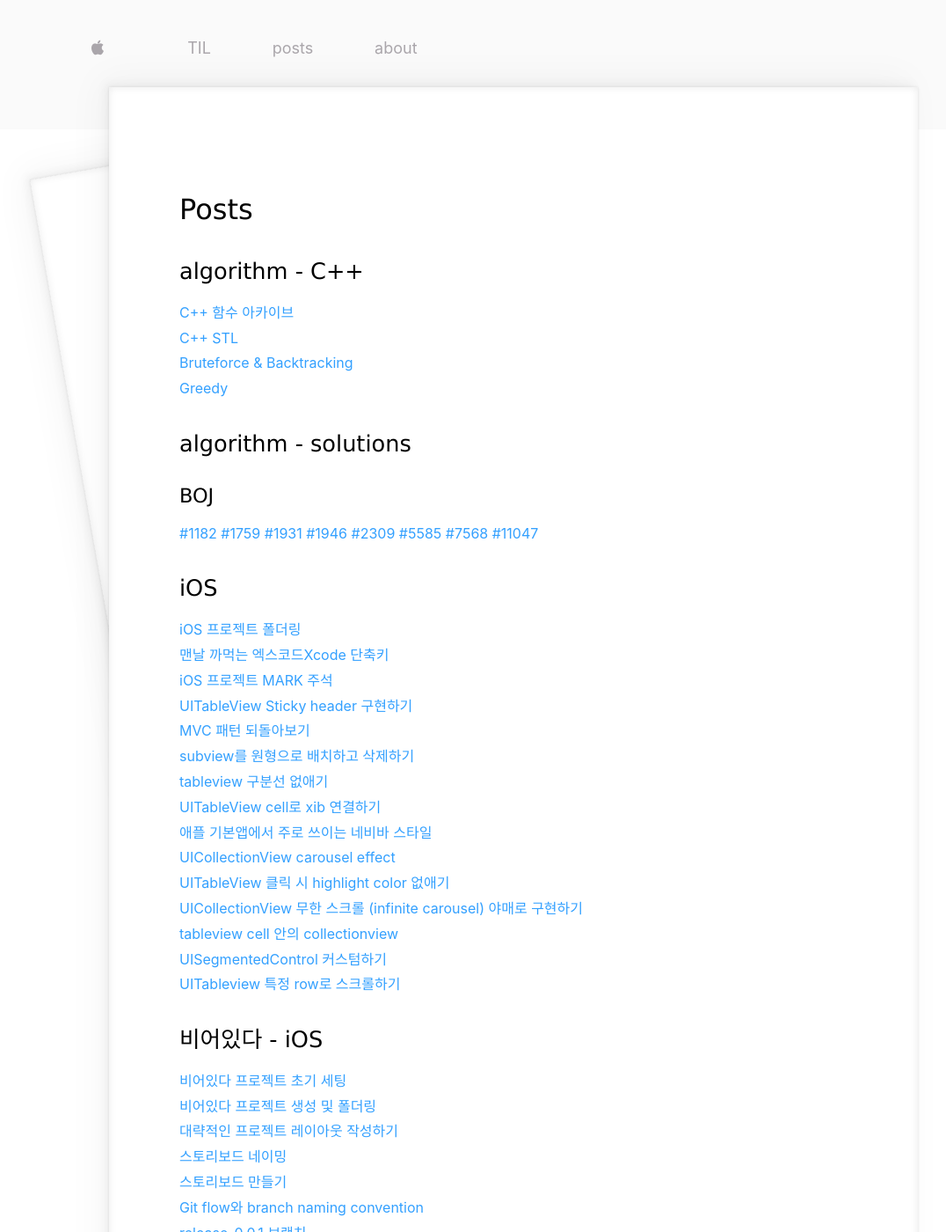
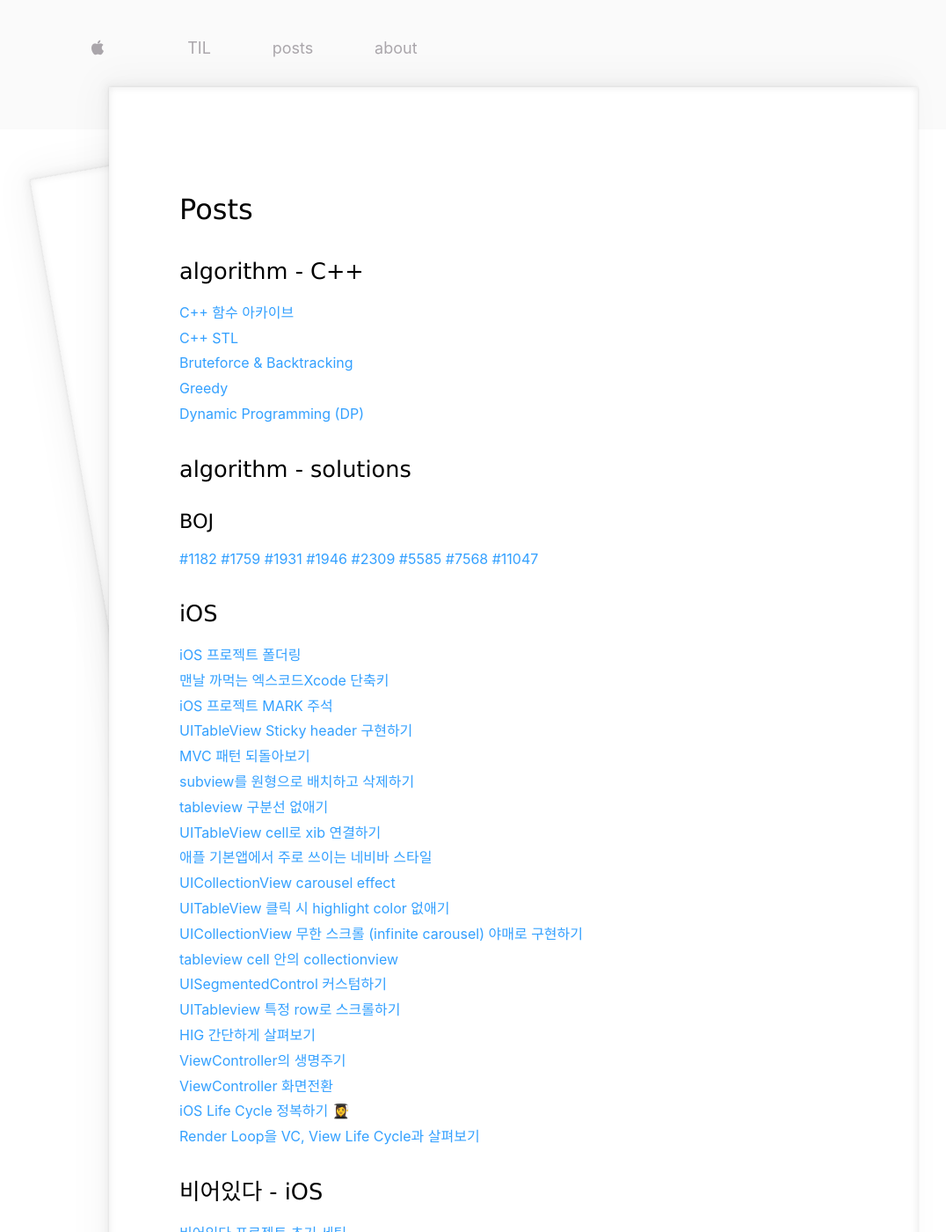
Before and after one commit to jeongchoyi/jeongchoyi.github.io, a Jekyll site: the page built from devpost/index.html, in a window 1280 px wide and 1400 px high. Shown: the whole window at 88% size, without its empty margins (56-1132 px from the left). Built offline with Jekyll 4.4.1, drawn with Linux system fonts in a browser that asks for light colours; some web fonts are replaced.

Commit message:
add links

```diff
--- a/devpost/index.html
+++ b/devpost/index.html
@@ -10,6 +10,7 @@ title: choyi
 <a href="https://iamcho2.github.io/2021/04/27/C++-STL">C++ STL</a><br>
 <a href="https://iamcho2.github.io/2021/05/02/Bruteforce-Backtracking">Bruteforce & Backtracking</a><br>
 <a href="https://iamcho2.github.io/2021/05/07/Greedy">Greedy</a><br>
+<a href="https://iamcho2.github.io/2021/06/06/Dynamic-Programming">Dynamic Programming (DP)</a><br>
 
 <h3>algorithm - solutions</h3>
 <h4>BOJ</h4>
@@ -38,6 +39,11 @@ title: choyi
 <a href="https://iamcho2.github.io/2021/05/17/pass-data-with-collectionview-inside-tableview">tableview cell 안의 collectionview</a><br>
 <a href="https://iamcho2.github.io/2021/05/18/custom-uisegmentedcontrol">UISegmentedControl 커스텀하기</a><br>
 <a href="https://iamcho2.github.io/2021/05/19/uitableview-scroll-to-specific-row">UITableview 특정 row로 스크롤하기</a><br>
+<a href="https://iamcho2.github.io/2021/06/01/HIG">HIG 간단하게 살펴보기</a><br>
+<a href="https://iamcho2.github.io/2021/06/02/viewcontroller-life-cycle">ViewController의 생명주기</a><br>
+<a href="https://iamcho2.github.io/2021/06/03/viewcontroller-transition">ViewController 화면전환</a><br>
+<a href="https://iamcho2.github.io/2021/06/08/master-of-ios-life-cycle">iOS Life Cycle 정복하기 👩‍🎓</a><br>
+<a href="https://iamcho2.github.io/2021/06/09/view-viewcontroller-layout-cycle-with-render-loop">Render Loop을 VC, View Life Cycle과 살펴보기</a><br>
 
 <h3>비어있다 - iOS</h3>
 <a href="https://iamcho2.github.io/2021/03/13/beer-itda-setting">비어있다 프로젝트 초기 세팅</a><br>
```
